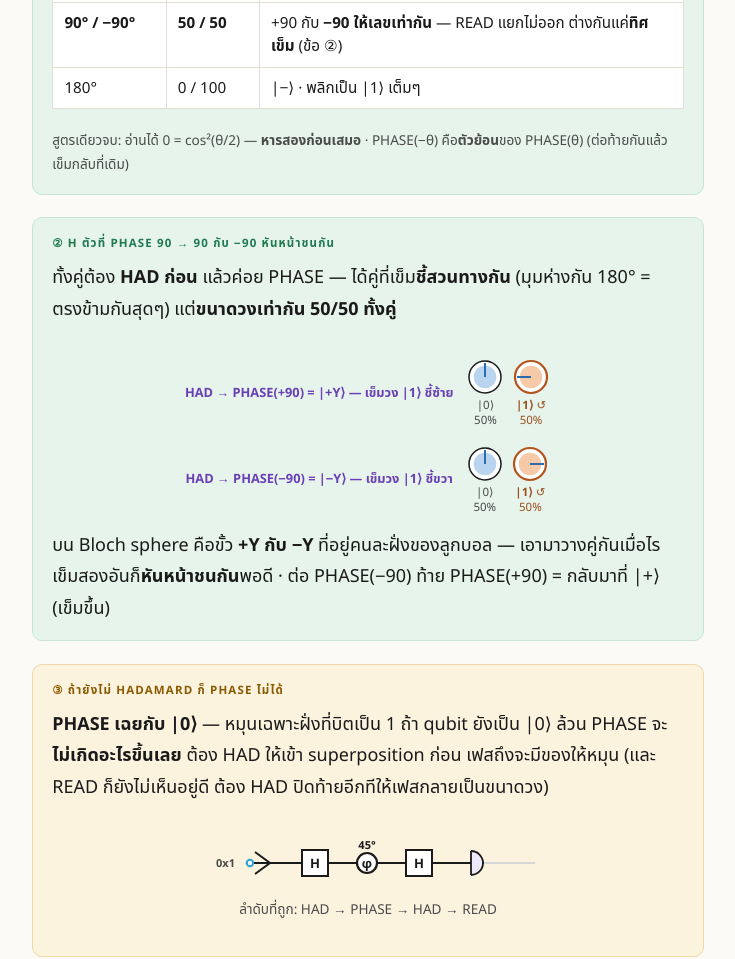
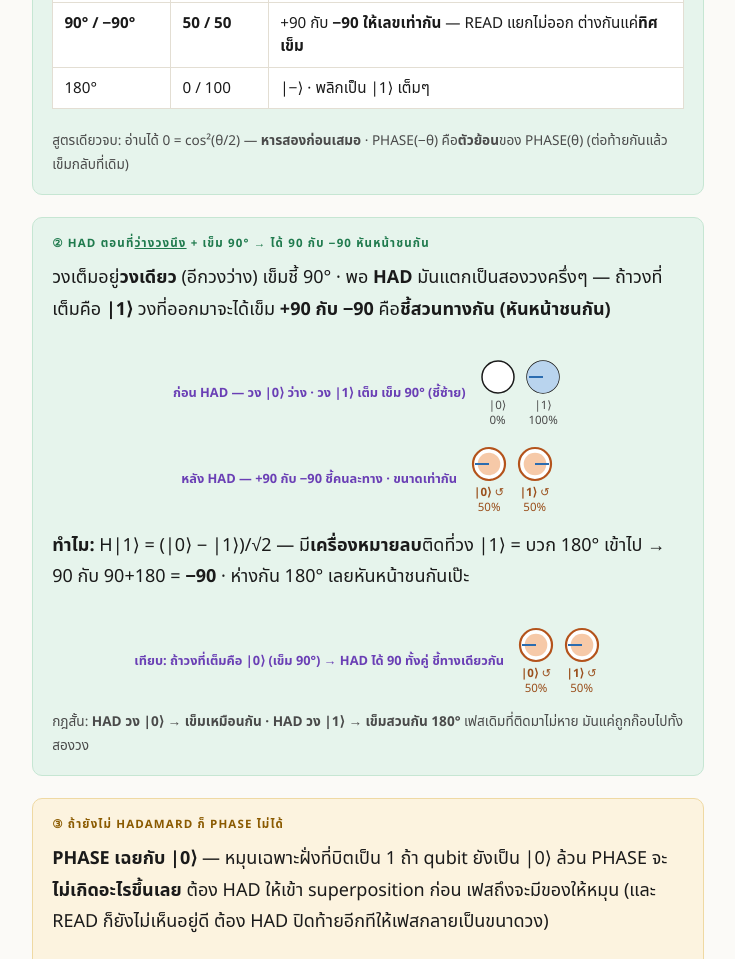
Before and after one commit to zennnne/quantum-exam-review, a plain HTML site: page exam/star.html in a window 1280 px wide. Shown: the part 506-1465 px from the top of the page, without its empty margins (272-1007 px from the left). Drawn offline with Linux system fonts and the light colour scheme.

Commit message:
star.html: แก้ข้อ ② ให้ตรงที่พี่ Zen หมายถึง — HAD ตอนที่ว่างวงนึง
เดิมเข้าใจผิดเป็น |+Y⟩/|−Y⟩ · ของจริงคือ วงเต็มวงเดียว (อีกวงว่าง) เข็ม 90°
พอ HAD ที่วง |1⟩ จะได้สองวง เข็ม +90 กับ −90 สวนทางกัน (เพราะ H|1⟩ มีลบ = +180°)
พร้อมแถวเทียบกรณีวง |0⟩ ที่ได้ 90 ทั้งคู่

Co-Authored-By: Claude Opus 5 <noreply@anthropic.com>

```diff
--- a/exam/star.html
+++ b/exam/star.html
@@ -27,7 +27,7 @@
         <tr><td data-label="PHASE กี่องศา"><b>45°</b></td><td data-label="อ่านได้ 0 / 1"><b>85.4 / 14.6</b></td>
           <td data-label="จำว่า">เลขของคาบนี้ · cos²(22.5°)</td></tr>
         <tr><td data-label="PHASE กี่องศา"><b>90° / −90°</b></td><td data-label="อ่านได้ 0 / 1"><b>50 / 50</b></td>
-          <td data-label="จำว่า">+90 กับ <b>−90 ให้เลขเท่ากัน</b> — READ แยกไม่ออก ต่างกันแค่<b>ทิศเข็ม</b> (ข้อ ②)</td></tr>
+          <td data-label="จำว่า">+90 กับ <b>−90 ให้เลขเท่ากัน</b> — READ แยกไม่ออก ต่างกันแค่<b>ทิศเข็ม</b></td></tr>
         <tr><td data-label="PHASE กี่องศา">180°</td><td data-label="อ่านได้ 0 / 1">0 / 100</td>
           <td data-label="จำว่า">|−⟩ · พลิกเป็น |1⟩ เต็มๆ</td></tr>
       </tbody>
@@ -36,19 +36,25 @@
     PHASE(−θ) คือ<b>ตัวย้อน</b>ของ PHASE(θ) (ต่อท้ายกันแล้วเข็มกลับที่เดิม)</p>
   </div>
 
-  <!-- ② phase 90 / -90 -->
+  <!-- ② HAD ตอนที่ว่างวงนึง -->
   <div class="box aha">
-    <span class="tag">② H ตัวที่ phase 90 → 90 กับ −90 หันหน้าชนกัน</span>
-    <p>ทั้งคู่ต้อง <b>HAD ก่อน</b> แล้วค่อย PHASE — ได้คู่ที่เข็ม<b>ชี้สวนทางกัน</b>
-    (มุมห่างกัน 180° = ตรงข้ามกันสุดๆ) แต่<b>ขนาดวงเท่ากัน 50/50 ทั้งคู่</b></p>
+    <span class="tag">② HAD ตอนที่<u>ว่างวงนึง</u> + เข็ม 90° → ได้ 90 กับ −90 หันหน้าชนกัน</span>
+    <p>วงเต็มอยู่<b>วงเดียว</b> (อีกวงว่าง) เข็มชี้ 90° · พอ <b>HAD</b> มันแตกเป็นสองวงครึ่งๆ —
+    ถ้าวงที่เต็มคือ <b>|1⟩</b> วงที่ออกมาจะได้เข็ม <b>+90 กับ −90</b> คือ<b>ชี้สวนทางกัน (หันหน้าชนกัน)</b></p>
     <div class="scrollx">
-      <div class="crow" data-n="2" data-lab="HAD → PHASE(<b>+90</b>) = |+Y⟩ — เข็มวง |1⟩ <b>ชี้ซ้าย</b>"
-           data-mag="0.5,0.5" data-phase="0,90" data-hl="1" data-sub="50%,50%"></div>
-      <div class="crow" data-n="2" data-lab="HAD → PHASE(<b>−90</b>) = |−Y⟩ — เข็มวง |1⟩ <b>ชี้ขวา</b>"
-           data-mag="0.5,0.5" data-phase="0,-90" data-hl="1" data-sub="50%,50%"></div>
+      <div class="crow" data-n="2" data-lab="ก่อน HAD — วง |0⟩ <b>ว่าง</b> · วง |1⟩ เต็ม เข็ม 90° (ชี้ซ้าย)"
+           data-mag="0,1" data-phase="0,90" data-sub="0%,100%"></div>
+      <div class="crow" data-n="2" data-lab="หลัง HAD — <b>+90 กับ −90</b> ชี้คนละทาง · ขนาดเท่ากัน"
+           data-mag="0.5,0.5" data-phase="90,-90" data-hl="0,1" data-sub="50%,50%"></div>
     </div>
-    <p>บน Bloch sphere คือขั้ว <b>+Y กับ −Y</b> ที่อยู่คนละฝั่งของลูกบอล — เอามาวางคู่กันเมื่อไร
-    เข็มสองอันก็<b>หันหน้าชนกัน</b>พอดี · ต่อ PHASE(−90) ท้าย PHASE(+90) = กลับมาที่ |+⟩ (เข็มขึ้น)</p>
+    <p><b>ทำไม:</b> H|1⟩ = (|0⟩ − |1⟩)/√2 — มี<b>เครื่องหมายลบ</b>ติดที่วง |1⟩ = บวก 180° เข้าไป
+    → 90 กับ 90+180 = <b>−90</b> · ห่างกัน 180° เลยหันหน้าชนกันเป๊ะ</p>
+    <div class="scrollx">
+      <div class="crow" data-n="2" data-lab="เทียบ: ถ้าวงที่เต็มคือ <b>|0⟩</b> (เข็ม 90°) → HAD ได้ <b>90 ทั้งคู่</b> ชี้ทางเดียวกัน"
+           data-mag="0.5,0.5" data-phase="90,90" data-hl="0,1" data-sub="50%,50%"></div>
+    </div>
+    <p class="src">กฎสั้น: <b>HAD วง |0⟩ → เข็มเหมือนกัน · HAD วง |1⟩ → เข็มสวนกัน 180°</b>
+    เฟสเดิมที่ติดมาไม่หาย มันแค่ถูกก๊อบไปทั้งสองวง</p>
   </div>
 
   <!-- ③ HAD ก่อน PHASE -->
```
